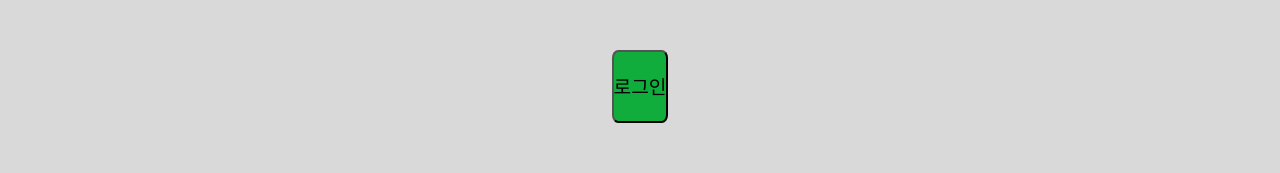
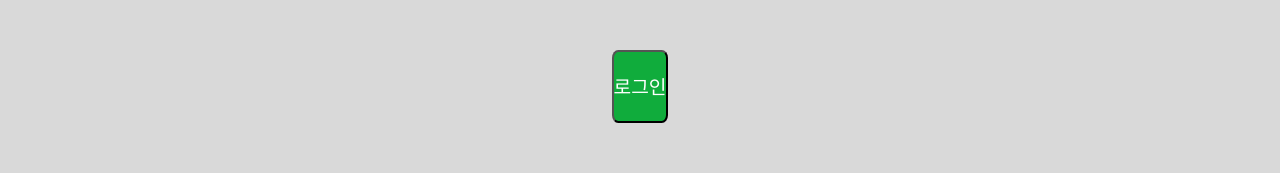
Before and after one commit to DongExxn/Flea-Store-Frontend, a React (Create React App) app: page /login in a window 1280 px wide. Shown: the part 347-520 px from the top of the page. Built offline with nearby package versions, Linux system fonts and the light colour scheme.

Commit message:
로그인 수정

```diff
--- a/src/components/NavigationBar.js
+++ b/src/components/NavigationBar.js
@@ -6,7 +6,8 @@ import ShoppingBag from '../asset/img/ShoppingBag.svg';
 import Calender from '../asset/img/Calendar.svg';
 import Account from '../asset/img/Account.svg';
 
-const NavigationBar = () => {
+const NavigationBar = ({name}) => {
+
   return (
     <>
       <div className={style.container}>
@@ -14,9 +15,13 @@ const NavigationBar = () => {
           <img src={eco} alt="Eco" />
           <span>플리마켓</span>
           <div className={style.login}>
+            {name === "" ?
             <a href={`/login`}>
               <span>로그인</span>
-            </a>
+            </a> :
+            <a href={'/MyPage'}>
+              <span>{name}님 안녕하세요!</span>
+            </a>}
           </div>
         </div>
         <div className={style.bottom}>
--- a/src/pages/App.js
+++ b/src/pages/App.js
@@ -1,14 +1,53 @@
-import { RouterProvider } from 'react-router-dom';
+import { BrowserRouter, Route,  Routes } from 'react-router-dom';
 import '../style/init.css';
-import router from './routes';
 
 import NavigationBar from '../components/NavigationBar';
+import Home from './Home/Home';
+import Login from './Login/Login';
+import Description from './Description/Description';
+import { useState } from 'react';
+import axios from 'axios';
+import Register from './Register/Register';
+import MyPage from './Mypage/MyPage';
+import Calender from './Calender';
+import Favorite from './Favorite';
+import Manage from './Manage';
 
 function App() {
+  const [name, setName] = useState("");
+    const getName = () => {
+     if(localStorage.getItem('accessToken') !== null)
+     {
+     axios.get('http://localhost:8080/user', {
+       headers: {
+         Authorization: `Bearer ${localStorage.getItem('accessToken')}`
+       }
+     })
+     .then(response => {
+       setName(response.data.data.name);
+     })
+     .catch(error => {
+       console.log(error);
+     })
+    }
+   }
+   getName();
+
   return (
     <>
-      <NavigationBar />
-      <RouterProvider router={router} />
+      <BrowserRouter>
+        <NavigationBar name={name}/>
+        <Routes>
+          <Route path="/" exact element={<Home />}></Route>
+          <Route path="/login" exact element={<Login setName={setName} />}></Route>
+          <Route path="/description" exact element={<Description />}></Route>
+          <Route path="/Register" exact element={<Register />}></Route>
+          <Route path="/MyPage" exact element={<MyPage />}></Route>
+          <Route path="/Calender" exact element={<Calender />}></Route>
+          <Route path="/Favorite" exact element={<Favorite />}></Route>
+          <Route path="/Manage" exact element={<Manage />}></Route>
+        </Routes>
+      </BrowserRouter>
     </>
   );
 }
--- a/src/pages/Login/Login.jsx
+++ b/src/pages/Login/Login.jsx
@@ -4,7 +4,7 @@ import { useNavigate } from 'react-router-dom';
 import axios from 'axios'
 import style from '../../style/Login.module.css';
 
-const Login = () => {
+const Login = ({setName}) => {
     const navigate = useNavigate()
     const [id, setId] = useState("")
     const [pwd, setPwd] = useState("")
@@ -15,6 +15,20 @@ const Login = () => {
 
     const pwdHandler = (event) => {
         setPwd(event.target.value)
+    }
+
+    const getName = () => {
+        axios.get('http://localhost:8080/user',{
+            headers: {
+                Authorization: `Bearer ${localStorage.getItem('accessToken')}`
+              }
+        })
+        .then(response => {
+            setName(response.data.data.name)
+        })
+        .catch(error => {
+            console.log("in")
+        })
     }
 
     const buttonHandler = () => {
@@ -45,11 +59,20 @@ const Login = () => {
             // localStorage.setItem("accessToken", response.data.accessToken)
             // localStorage.setItem("grantType", response.data.grantType)
             // navigate("/")//로그인 성공 시 홈 화면 이동
-            console.log(response.data.data.authority)
-            localStorage.clear()
-            localStorage.setItem("grantType", response.data.data.grantType)
-            localStorage.setItem("accessToken", response.data.data.accessToken)
-            localStorage.setItem("authority", response.data.data.authority)
+            if(response.data.massage === '로그인 성공!'){
+                console.log(response)
+                console.log(response.data.data.authority)
+                localStorage.clear()
+                localStorage.setItem("grantType", response.data.data.grantType)
+                localStorage.setItem("accessToken", response.data.data.accessToken)
+                localStorage.setItem("authority", response.data.data.authority)
+                getName()
+                navigate('/')
+            }
+            else{
+                alert("등록되지 않는 계정입니다")
+                return
+            }
 
         })
         .catch(error => {
@@ -78,7 +101,7 @@ const Login = () => {
                 </div>
             </div>
             <div className={style.inner}>
-                <button onClick={buttonHandler} className={style.loginButton}>로그인</button>
+                <button onClick={buttonHandler} className={style.loginButton}><a>로그인</a></button>
                 <hr/>
             </div>
             <div className={style.inner}>
```
Also changed, not shown: src/pages/routes.js (deleted, +0 -47 lines).
